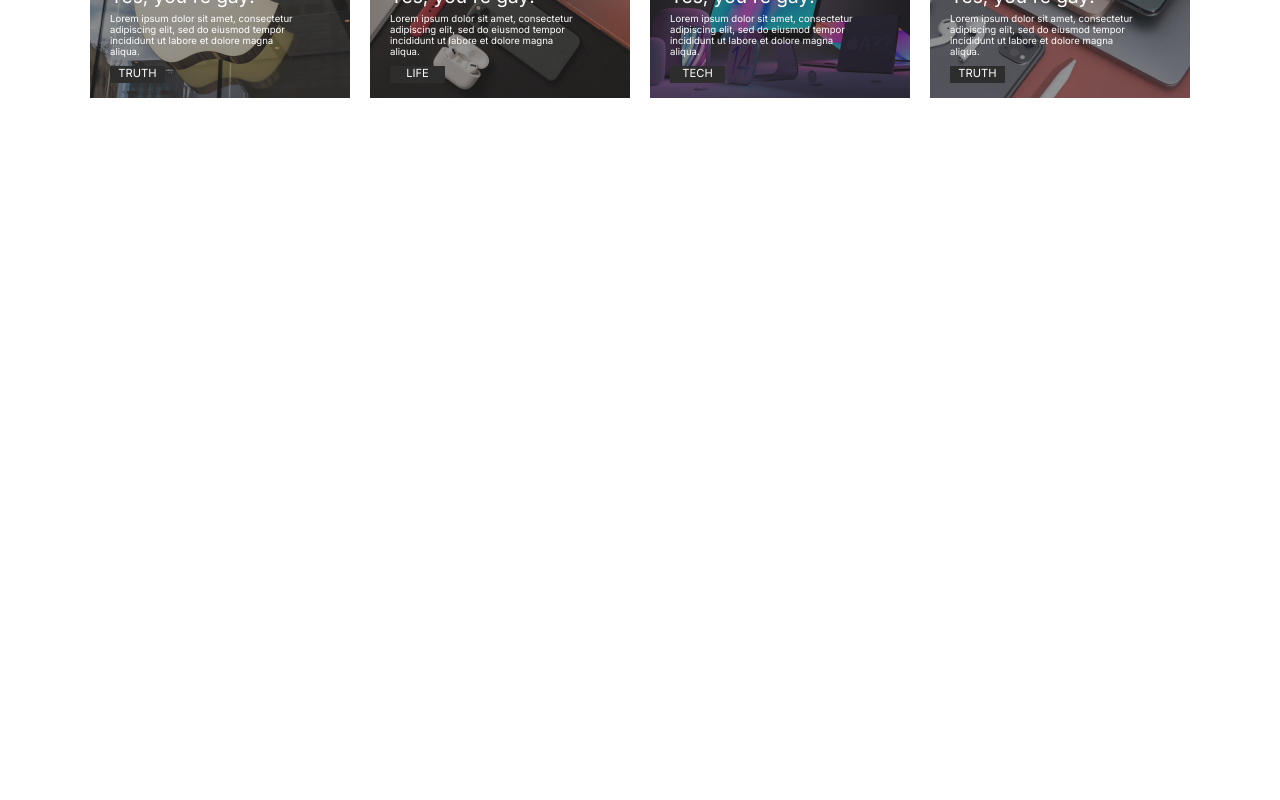
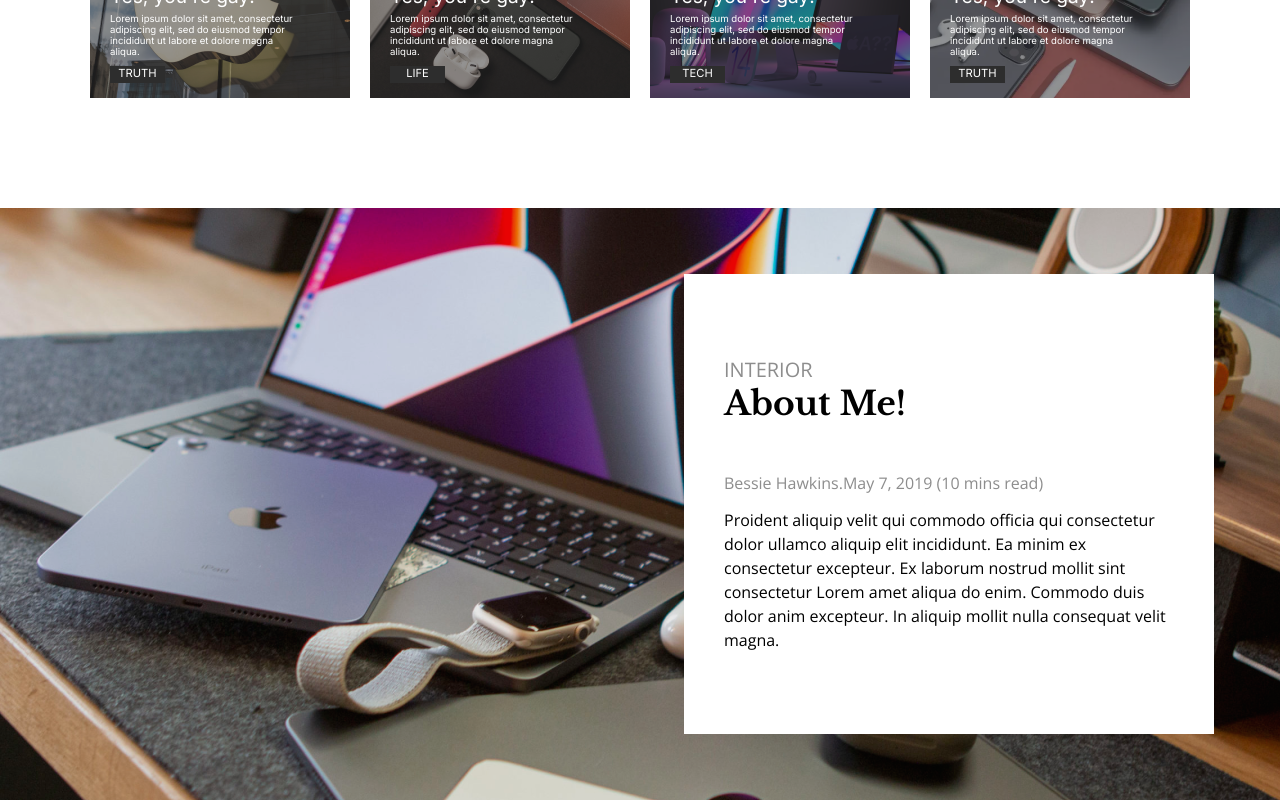
Before and after one commit to CuongXuanLe/TechnologyWeb, a React (Create React App) app in the folder client/: page / in a window 1280 px wide. Shown: the part 787-1587 px from the top of the page. Before the commit the page ends 1095 px from the top, so only its background shows below. Built offline with nearby package versions, Linux system fonts and the light colour scheme.

Commit message:
push content

```diff
--- a/client/src/App.css
+++ b/client/src/App.css
@@ -1,3 +1,2 @@
 .App{
-
 }
--- a/client/src/Components/Home/HomeContent/HomeContent.css
+++ b/client/src/Components/Home/HomeContent/HomeContent.css
@@ -0,0 +1,58 @@
+.blog__content{
+    position: relative;
+    display: flex;
+    background-image: url('../../../assets/article.png');
+    height: 592px;
+    max-width: 100%;
+    background-repeat: no-repeat;
+    object-fit: cover;
+    justify-content: flex-end;
+    align-items: center;
+}
+
+.blog__content-box{
+    display: flex;
+    flex-direction: column;
+    position: absolute;
+    width: 530px;
+    height: 460px;
+    background: #FFFFFF;
+    margin-right: 66px;
+    font-family: 'Open Sans';
+    justify-content: center;
+    align-items: flex-start;
+    padding: 0 40px;
+}
+
+.content__box-heading{
+   margin-bottom: 48px ;
+}
+
+.heading__1{
+    color: rgba(28, 28, 28, 0.5);
+    font-weight: 400;
+    font-size: 20px;
+    line-height: 27px;
+}
+.heading__2{
+    font-family: 'Libre Baskerville';
+    font-style: normal;
+    font-weight: 700;
+    font-size: 33px;
+    line-height: 41px;
+}
+
+.content__box-info{
+    display: flex;
+    flex-direction: row;
+    margin-bottom: 14px;
+    font-size: 16px;
+    color: rgba(28, 28, 28, 0.5);
+}
+
+.content__box-text{
+    font-style: normal;
+    font-weight: 400;
+    font-size: 16px;
+    line-height: 24px;
+}
--- a/client/src/Components/Home/HomeContent/HomeContent.jsx
+++ b/client/src/Components/Home/HomeContent/HomeContent.jsx
@@ -1,10 +1,38 @@
 import React from 'react'
 import './HomeContent.css'
+import images from '../../../constants/images';
 
 const HomeContent = () => {
   return (
     <div className='blog__content'>
-
+      <div className="blog__content-box">
+        <div className="content__box-heading">
+          <p className='heading__1'>
+            INTERIOR
+          </p>
+          <h1 className='heading__2'>
+            About Me!
+          </h1>
+        </div>
+        <div className="content__box-info">
+          <p>
+            Bessie Hawkins
+          </p>
+          <p className='dot'>.</p>
+          <p>May 7, 2019 (10 mins read)</p>
+        </div>
+        <div className="content__box-text">
+          <p>
+          Proident aliquip velit qui commodo
+          officia qui consectetur dolor ullamco
+          aliquip elit incididunt. Ea minim ex
+          consectetur excepteur. Ex laborum nostrud
+          mollit sint consectetur Lorem amet aliqua
+          do enim. Commodo duis dolor anim excepteur.
+          In aliquip mollit nulla consequat velit magna.
+          </p>
+        </div>
+      </div>
     </div>
   )
 }
--- a/client/src/Components/Home/HomeHeader/HomeHeader.css
+++ b/client/src/Components/Home/HomeHeader/HomeHeader.css
@@ -1,7 +1,7 @@
 .blog__homeHeader{
     position: relative;
     display: flex;
-    margin: 200px 170px;
+    margin: 200px 170px 100px;
     justify-content: center;
 }
 
```
